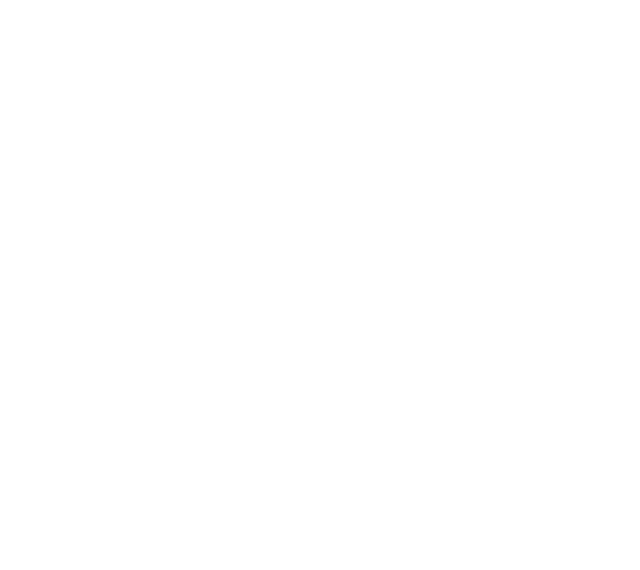
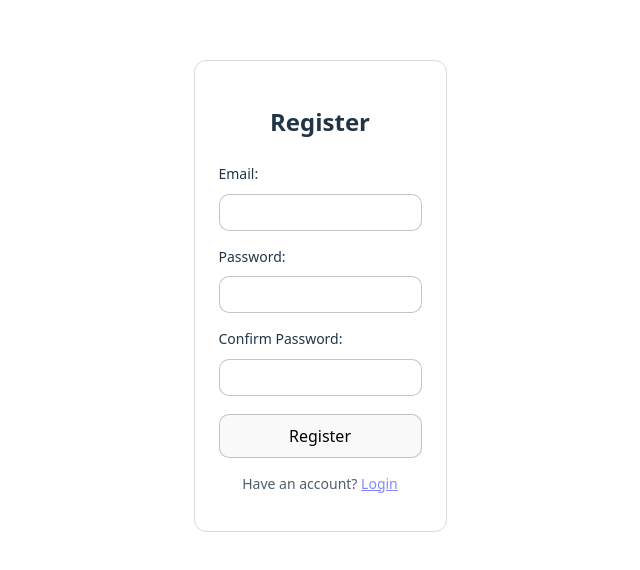
Before and after one commit to git-debaditya/AuthSystem, a React (Vite) app in the folder client/: page /register in a window 1280 px wide. Shown: the part 104-674 px from the top of the page, without its empty margins (320-960 px from the left). Built offline with nearby package versions, Linux system fonts and the light colour scheme.

Commit message:
Created Register.jsx

```diff
--- a/client/src/pages/Login.jsx
+++ b/client/src/pages/Login.jsx
@@ -85,7 +85,7 @@
                 </form>
 
                 <p className="muted">
-                    Don't have an account? {/*<link className="link" to="/register">Register</link> */}
+                    Don't have an account? <Link className="link" to="/register">Register</Link>
                 </p>
             </div>
         </div>
--- a/client/src/pages/Register.jsx
+++ b/client/src/pages/Register.jsx
@@ -14,5 +14,94 @@
     const [error, setError] = useState("");         //initialize state for error message
     const [loading, setLoading] = useState(false);  //initialize state for loading status
 
+    async function handleSubmit(e) {
+        e.preventDefault();     //prevent page reload
+        setError("");          //clear previous error
 
+        //client-side validation for password match
+        if (password !== confirmPassword) {
+            setError("Passwords do not match!");
+            return;
+        }
+        //client-side validation for password length
+        if (password.length < 8) {
+            setError("Password must be at least 8 characters long!");
+            return;
+        }
+        setLoading(true);     //set loading state to true
+        try {
+            //send registration request to backend
+            await api.post("/auth/register", { email, password })
+
+            //redirect to dashboard on successful registration
+            navigate("/dashboard");
+        } catch (err) {
+            //get status code from error response
+            const status = err?.response?.status;
+
+            if (status === 409) {
+                setError("Email is already in use!");
+            }
+            if (status === 400) {
+                setError("Invalid email or password!");
+            }
+            else {
+                setError("Internal server error.");
+            }
+        } finally {
+            //set loading state back to false after request completes
+            setLoading(false);
+        }
+    }
+
+    return (
+        <div className="page">
+            <div className="card">
+                <h2>Register</h2>
+
+                {error && <p class="alert">{error}</p>}
+
+                <form className="form" onSubmit={handleSubmit}>
+                    <label htmlFor="email" className="label">Email: </label>
+                    <input
+                        id="email"
+                        className="input"
+                        type="email"
+                        autocomplete="email"
+                        value={email}
+                        onChange={(e) => setEmail(e.target.value)}
+                        required
+                    />
+                    <label htmlFor="password" className="label">Password: </label>
+                    <input
+                        id="password"
+                        className="input"
+                        type="password"
+                        autoComplete="current-password"
+                        value={password}
+                        onChange={(e) => setPassword(e.target.value)}
+                        required
+                    />
+                    <label htmlFor="confirmPassword" className="label">Confirm Password: </label>
+                    <input
+                        id="confirmPassword"
+                        className="input"
+                        type="password"
+                        autoComplete="current-password"
+                        value={confirmPassword}
+                        onChange={(e) => setConfirmPassword(e.target.value)}
+                        required
+                    />
+
+                    <button className="button" type="submit" disabled={loading}>
+                        {loading ? "Registering..." : "Register"}
+                    </button>
+                </form>
+
+                <p className="muted">
+                    Have an account? <Link className="link" to="/login">Login</Link>
+                </p>
+            </div>
+        </div>
+    )
 }
```
